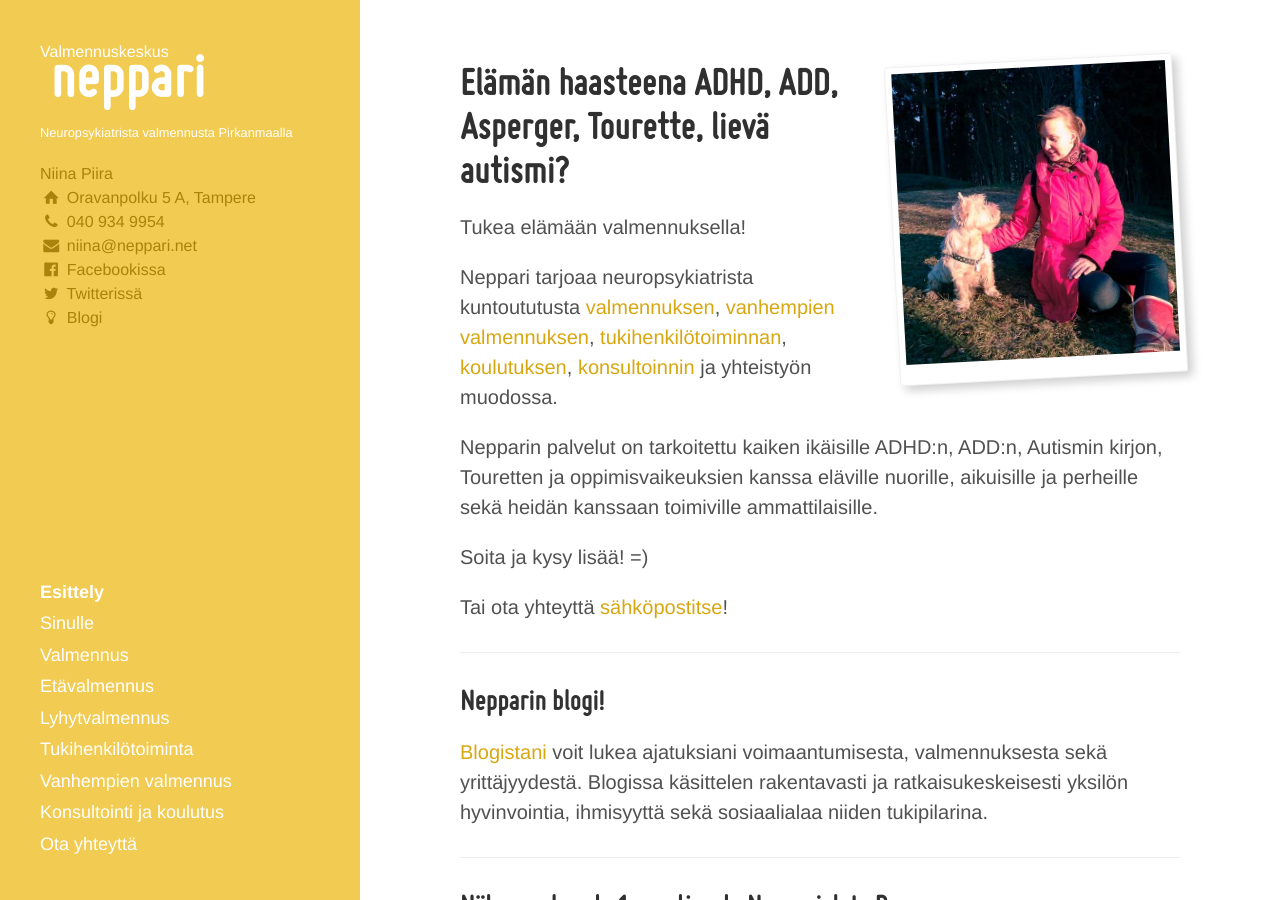
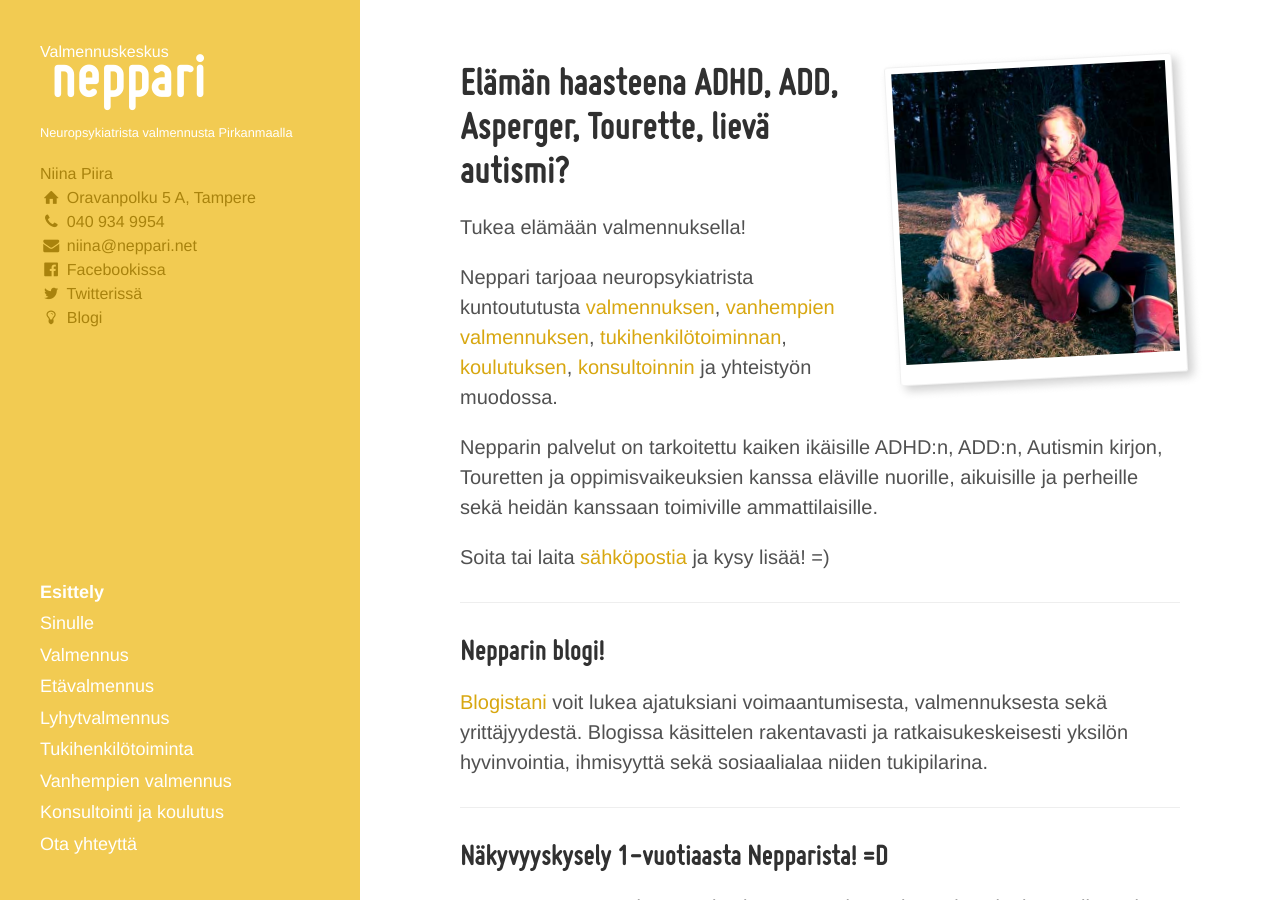
Before and after one commit to niinapiira/neppari.net, a Jekyll site: the page built from index.md, in a window 1280 px wide and 900 px high. Built offline with Jekyll 4.4.1, drawn with Linux system fonts in a browser that asks for light colours.

Commit message:
Updated index.md

```diff
--- a/index.md
+++ b/index.md
@@ -24,9 +24,7 @@ Neppari tarjoaa neuropsykiatrista kuntoututusta [valmennuksen](/valmennus), [van
 
 Nepparin palvelut on tarkoitettu kaiken ikäisille ADHD:n, ADD:n, Autismin kirjon, Touretten ja oppimisvaikeuksien kanssa eläville nuorille, aikuisille ja perheille sekä heidän kanssaan toimiville ammattilaisille.
 
-Soita ja kysy lisää! =)
-
-Tai ota yhteyttä [sähköpostitse](/ota yhteyttä)!
+Soita tai laita [sähköpostia](/ota yhteyttä) ja kysy lisää! =)
 
 ___
 
```
